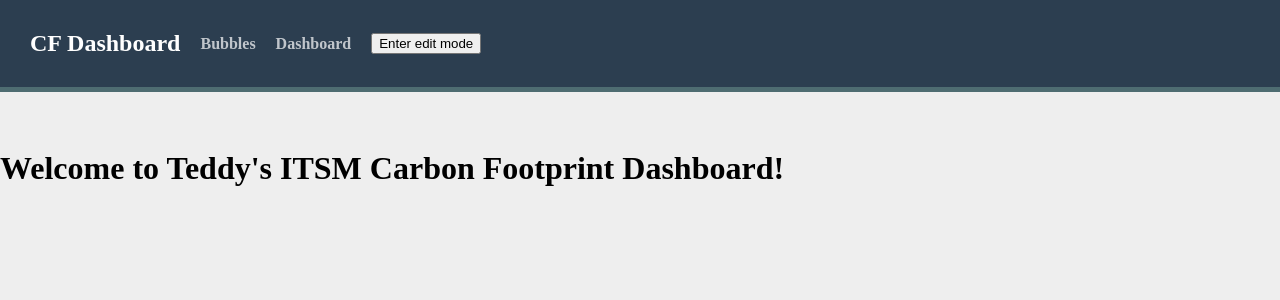
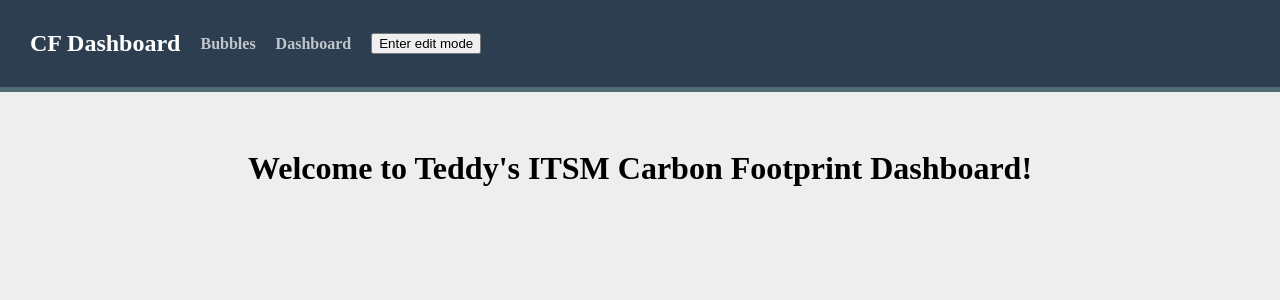
Before and after one commit to tddschn/itsm-carbon-footprint-dashboard, a Vue app: page / in a window 1280 px wide. Shown: the top 300 px of the page. Built offline with nearby package versions, Linux system fonts and the light colour scheme.

Commit message:
2022-10-24T23-01-38Z

```diff
--- a/src/views/Home.vue
+++ b/src/views/Home.vue
@@ -3,3 +3,9 @@
     <h1>Welcome to Teddy's ITSM Carbon Footprint Dashboard!</h1>
   </div>
 </template>
+
+<style lang="sass">
+h1
+    // center the text
+    text-align: center
+</style>
```
